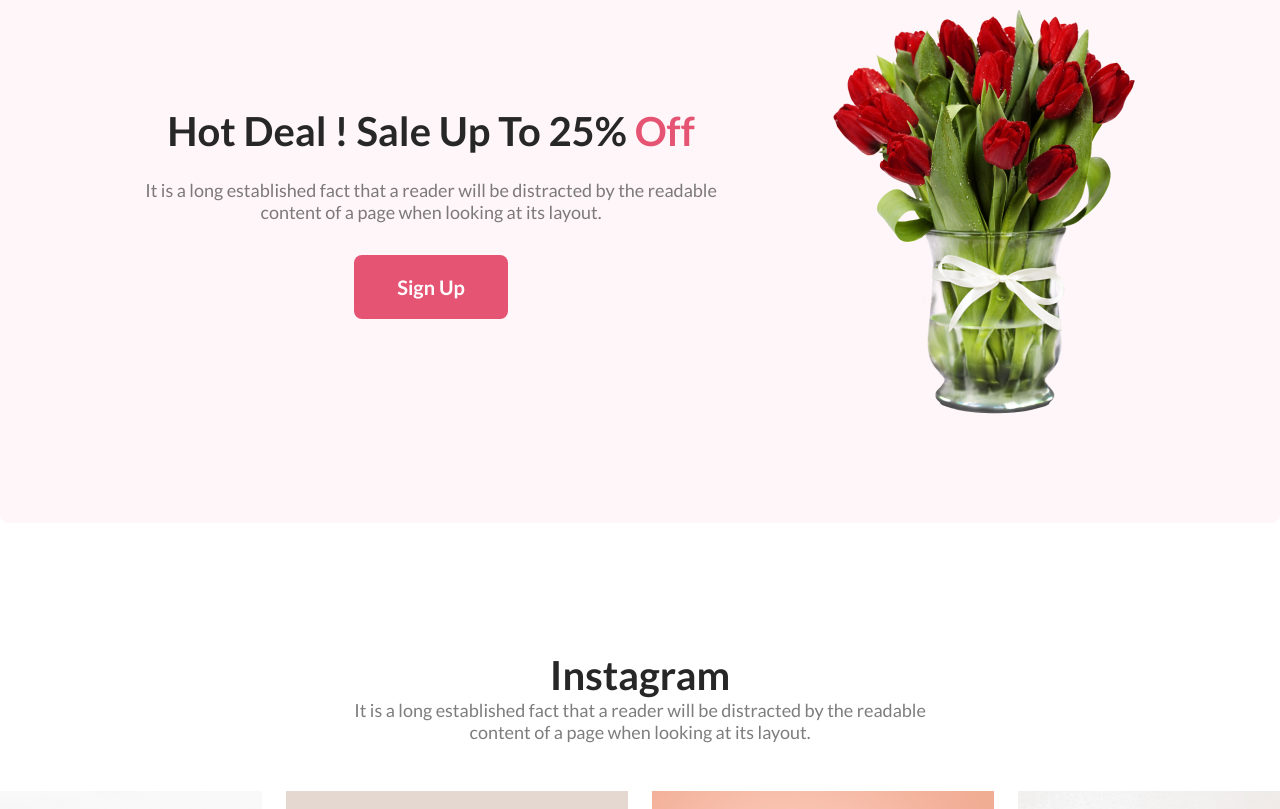
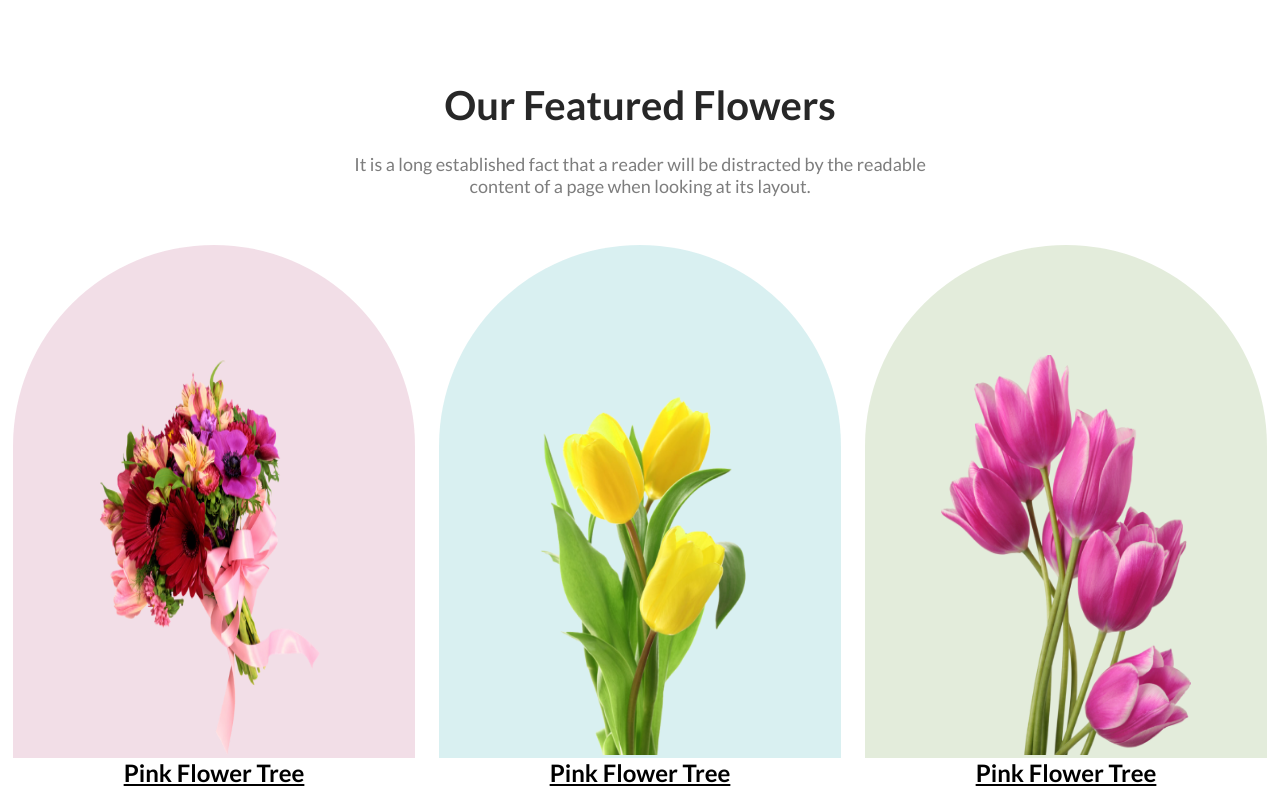
Before and after one commit to sagor995/flower-shop-assignment, a plain HTML site: page index.html in a window 1280 px wide. Shown: the part 900-1709 px from the top of the page. Drawn offline with Linux system fonts and the light colour scheme.

Commit message:
Featured section done

```diff
--- a/asset/styles.css
+++ b/asset/styles.css
@@ -48,6 +48,73 @@
 
 }
 
+/* Bonus featured section starts */
+.featured-section {
+    text-align: center;
+    width: 65%;
+    margin: auto;
+    margin-top: 178px;
+}
+
+.featured-section h3 {
+    color: #272727;
+    font-size: 40px;
+    font-weight: 800;
+    margin-bottom: 24px;
+    text-align: center;
+}
+
+.featured-section p {
+    color: rgba(39, 39, 39, 0.60);
+    font-size: 18px;
+    font-weight: 400;
+    max-width: 594px;
+    text-align: center;
+    margin: auto;
+}
+
+.featured-images-section {
+    display: flex;
+    justify-content: center;
+    align-items: center;
+    gap: 24px;
+}
+
+.featured-box h5 {
+    font-size: 24px;
+    font-weight: 700;
+}
+
+.featured-box {
+    margin-top: 48px;
+    margin-bottom: 128px;
+}
+
+.featured {
+    border-radius: 300px 300px 0px 0px;
+    padding: 110px 76px 0 76px;
+
+}
+
+.feature-blue {
+    background: rgba(5, 151, 160, 0.15);
+}
+
+.feature-pink {
+    background: rgba(167, 33, 98, 0.15);
+}
+
+.feature-yellow {
+    background: rgba(71, 125, 17, 0.15);
+}
+
+.featured-img {
+    height: 400px;
+    width: 250px;
+}
+
+
+
 /* hot deals section starts */
 .hot-deals-section {
     border-radius: 8px;
@@ -96,6 +163,7 @@
     color: #272727;
     font-size: 40px;
     font-weight: 800;
+    margin-bottom: 16px;
 }
 
 .middle-section p {
@@ -104,6 +172,7 @@
     font-weight: 400;
     max-width: 594px;
     margin: auto;
+    margin-bottom: 48px;
 }
 
 .four-images-section {
--- a/index.html
+++ b/index.html
@@ -27,6 +27,47 @@
         </div>
         <div class="header-img-container">
           <img class="header-img" src="Flower-Asset/pngwing10.png" alt="" />
+        </div>
+      </div>
+
+      <div class="featured-section">
+        <h3>Our Featured Flowers</h3>
+        <p>
+          It is a long established fact that a reader will be distracted by the
+          readable content of a page when looking at its layout.
+        </p>
+
+        <div class="featured-images-section">
+          <div class="featured-box">
+            <div class="featured feature-pink">
+              <img
+                class="featured-img"
+                src="Flower-Asset/pngwing5.png"
+                alt=""
+              />
+            </div>
+            <h5><u>Pink Flower Tree</u></h5>
+          </div>
+          <div class="featured-box">
+            <div class="featured feature-blue">
+              <img
+                class="featured-img"
+                src="Flower-Asset/pngwing7.png"
+                alt=""
+              />
+            </div>
+            <h5><u>Pink Flower Tree</u></h5>
+          </div>
+          <div class="featured-box">
+            <div class="featured feature-yellow">
+              <img
+                class="featured-img"
+                src="Flower-Asset/pngwing6.png"
+                alt=""
+              />
+            </div>
+            <h5><u>Pink Flower Tree</u></h5>
+          </div>
         </div>
       </div>
     </header>
```
